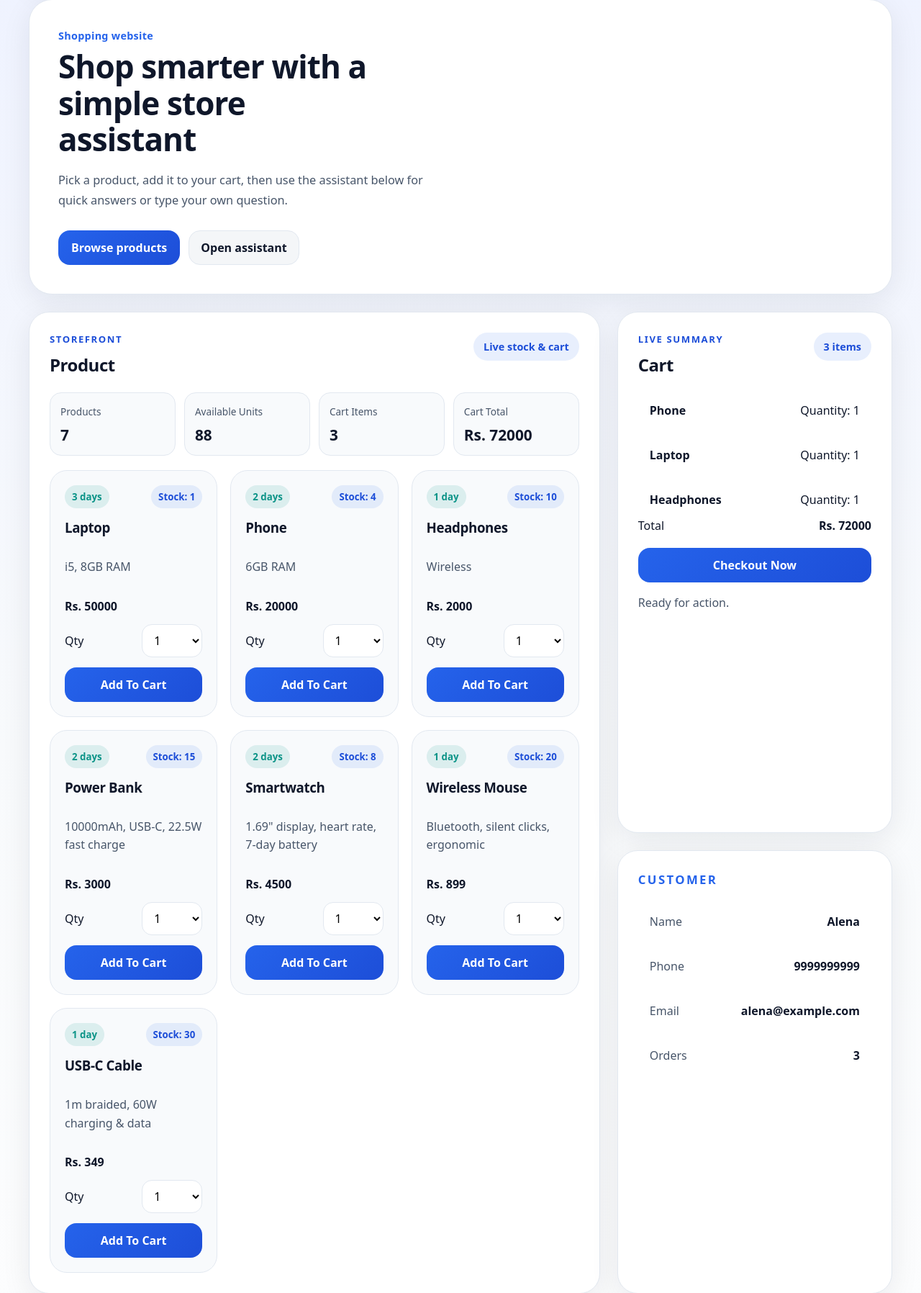
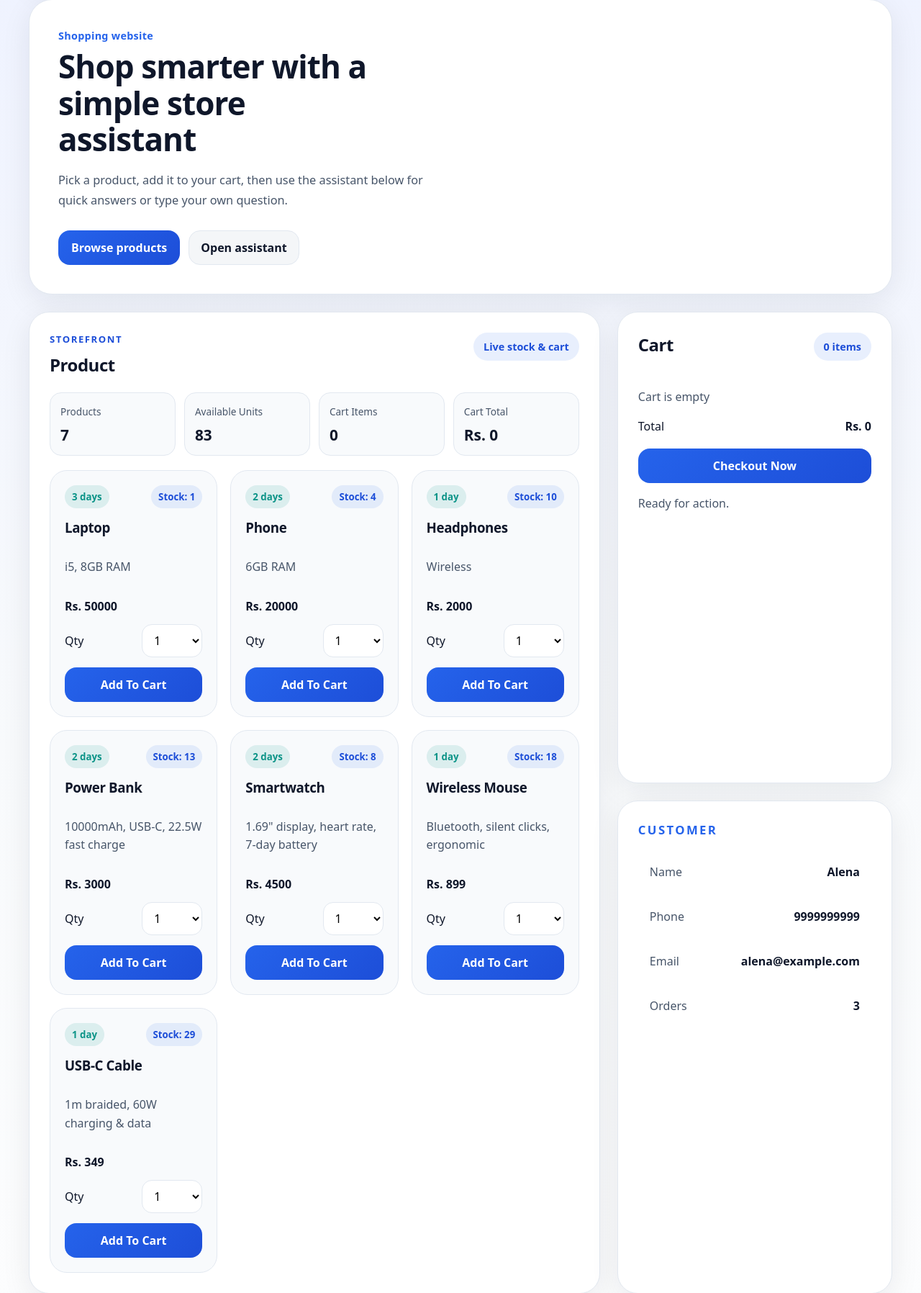
Before and after one commit to Alena213/ecommerce, a Flask app: page / in a window 1280 px wide. Shown: the part 113-1909 px from the top of the page at 72% size. Run offline with Flask 3, Linux system fonts and the light colour scheme.

Commit message:
LLD_Ecom1

```diff
--- a/data.json
+++ b/data.json
@@ -24,7 +24,7 @@
         {
             "name": "Power Bank",
             "price": 3000,
-            "stock": 15,
+            "stock": 13,
             "delivery": "2 days",
             "specs": "10000mAh, USB-C, 22.5W fast charge"
         },
@@ -38,30 +38,17 @@
         {
             "name": "Wireless Mouse",
             "price": 899,
-            "stock": 20,
+            "stock": 18,
             "delivery": "1 day",
             "specs": "Bluetooth, silent clicks, ergonomic"
         },
         {
             "name": "USB-C Cable",
             "price": 349,
-            "stock": 30,
+            "stock": 29,
             "delivery": "1 day",
             "specs": "1m braided, 60W charging & data"
         }
     ],
-    "cart": [
-        {
-            "product": "Phone",
-            "qty": 1
-        },
-        {
-            "product": "Laptop",
-            "qty": 1
-        },
-        {
-            "product": "Headphones",
-            "qty": 1
-        }
-    ]
+    "cart": []
 }
--- a/static/app.js
+++ b/static/app.js
@@ -82,18 +82,23 @@ function renderCart() {
         return;
     }
     if (!state.cart.length) {
-        cartList.innerHTML = `<p class="empty-copy">The cart is empty. Add products from the dashboard to start an order.</p>`;
+        cartList.innerHTML = `<p class="empty-copy">Cart is empty</p>`;
         return;
     }
 
     cartList.innerHTML = state.cart
         .map(
-            (item) => `
+            (item) => {
+                const product = state.products.find((entry) => entry.name === item.product);
+                const price = product ? product.price : 0;
+                return `
                 <article class="cart-item">
                     <strong>${escapeHtml(item.product)}</strong>
                     <span>Quantity: ${escapeHtml(item.qty)}</span>
+                    <span>Price: ${currency(price)}</span>
                 </article>
             `
+            }
         )
         .join("");
 }
--- a/templates/index.html
+++ b/templates/index.html
@@ -90,7 +90,6 @@
             <section class="panel" id="cart-section">
                 <div class="panel-heading">
                     <div>
-                        <p class="panel-kicker">Live Summary</p>
                         <h2>Cart</h2>
                     </div>
                     <span class="chip" id="cart-count-chip">{{ overview.cart_items }} items</span>
@@ -99,13 +98,15 @@
                 <div id="cart-list" class="cart-list">
                     {% if cart %}
                         {% for item in cart %}
+                        {% set matched = (products | selectattr("name", "equalto", item.product) | list | first) %}
                         <article class="cart-item">
                             <strong>{{ item.product }}</strong>
                             <span>Quantity: {{ item.qty }}</span>
+                            <span>Price: Rs. {{ matched.price if matched else 0 }}</span>
                         </article>
                         {% endfor %}
                     {% else %}
-                        <p class="empty-copy">The cart is empty. Add products from the dashboard to start an order.</p>
+                        <p class="empty-copy">Cart is empty</p>
                     {% endif %}
                 </div>
 
```
